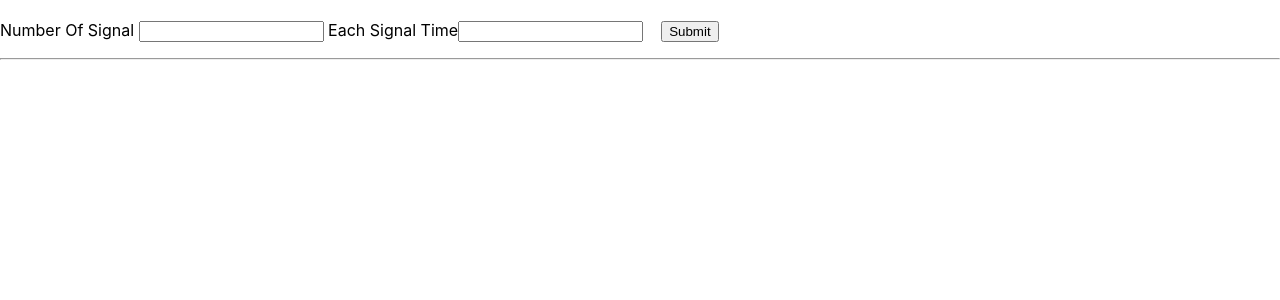
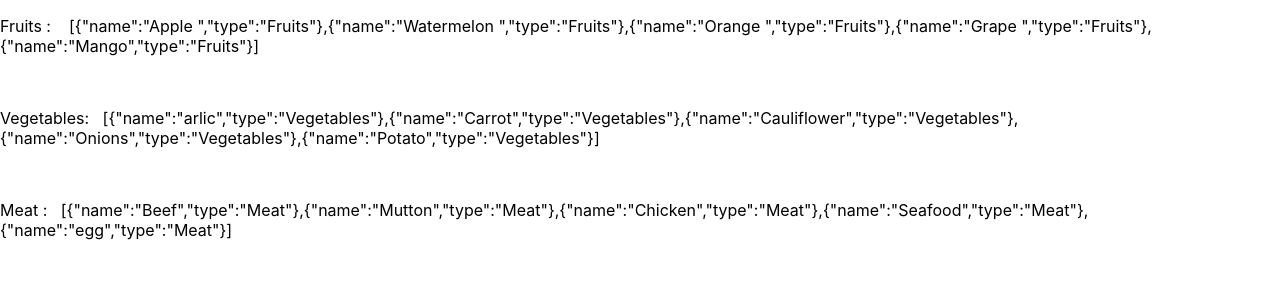
Before and after one commit to balaji1610/Reactproblems, a React (Create React App) app: page / in a window 1280 px wide. Shown: the top 300 px of the page. Built offline with nearby package versions, Linux system fonts and the light colour scheme.

Commit message:
Array_sum

```diff
--- a/src/App.js
+++ b/src/App.js
@@ -1,11 +1,13 @@
 // import Problems from "./Problems";
 
-import Signal from "./Signal";
+// import Signal from "./Signal";
+import Array from "./Array";
 function App() {
   return (
     <div>
       {/* <Problems /> */}
-      <Signal />
+      <Array />
+      {/* <Signal /> */}
     </div>
   );
 }
--- /dev/null
+++ b/src/Array.jsx
@@ -0,0 +1,44 @@
+const Array = () => {
+  const products = [
+    { name: "Apple ", type: "Fruits" },
+    { name: "arlic", type: "Vegetables" },
+    { name: "Beef", type: "Meat" },
+
+    { name: "Watermelon ", type: "Fruits" },
+    { name: "Carrot", type: "Vegetables" },
+    { name: "Mutton", type: "Meat" },
+
+    { name: "Orange ", type: "Fruits" },
+    { name: "Cauliflower", type: "Vegetables" },
+    { name: "Chicken", type: "Meat" },
+
+    { name: "Grape ", type: "Fruits" },
+    { name: "Onions", type: "Vegetables" },
+    { name: "Seafood", type: "Meat" },
+
+    { name: "Mango", type: "Fruits" },
+    { name: "Potato", type: "Vegetables" },
+    { name: "egg", type: "Meat" },
+  ];
+
+  const Object = {
+    Fruits: products.filter((obj) => obj.type === "Fruits"),
+    Vegetables: products.filter((obj) => obj.type === "Vegetables"),
+    Meat: products.filter((obj) => obj.type === "Meat"),
+  };
+
+  console.log(Object);
+
+  return (
+    <div>
+      <p>Fruits : &nbsp; &nbsp;{JSON.stringify(Object.Fruits)}</p>
+      <br />
+      <p>Vegetables:&nbsp; &nbsp;{JSON.stringify(Object.Vegetables)}</p>
+      <br />
+
+      <p>Meat :&nbsp; &nbsp;{JSON.stringify(Object.Meat)} </p>
+    </div>
+  );
+};
+
+export default Array;
```
